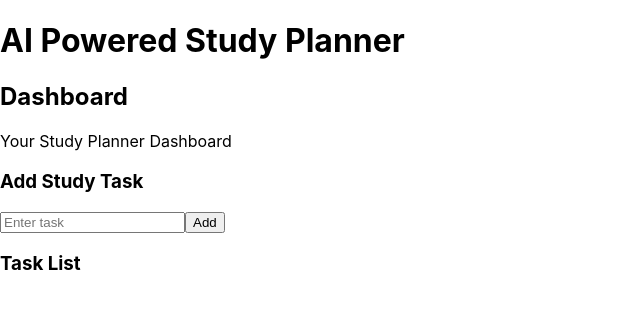
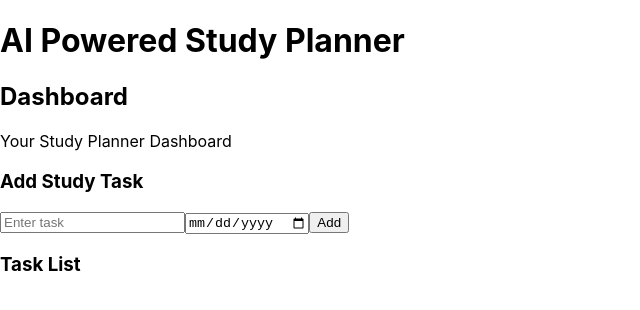
Before and after one commit to pradnyapagale7654/AI-Powered-Study-Planner, a React (Create React App) app in the folder client/: page / in a window 1280 px wide. Shown: the top 310 px of the page, without its empty margins (0-640 px from the left). Built offline with nearby package versions, Linux system fonts and the light colour scheme.

Commit message:
Deadline feature added

```diff
--- a/client/src/components/TaskForm.js
+++ b/client/src/components/TaskForm.js
@@ -3,6 +3,7 @@
 function TaskForm() {
 
 const [task, setTask] = useState("");
+const [date, setDate] = useState("");
 const [tasks, setTasks] = useState([]);
 
 const handleSubmit = (e) => {
@@ -10,8 +11,10 @@
 
 if(task === "") return;
 
-setTasks([...tasks, task]);
+setTasks([...tasks, {task, date}]);
+
 setTask("");
+setDate("");
 };
 
 const deleteTask = (index) => {
@@ -33,6 +36,12 @@
 onChange={(e) => setTask(e.target.value)}
 />
 
+<input
+type="date"
+value={date}
+onChange={(e)=>setDate(e.target.value)}
+/>
+
 <button type="submit">Add</button>
 
 </form>
@@ -42,7 +51,7 @@
 <ul>
 {tasks.map((t,index)=>(
 <li key={index}>
-{t}
+{t.task} — {t.date}
 <button onClick={()=>deleteTask(index)}> Delete </button>
 </li>
 ))}
```
